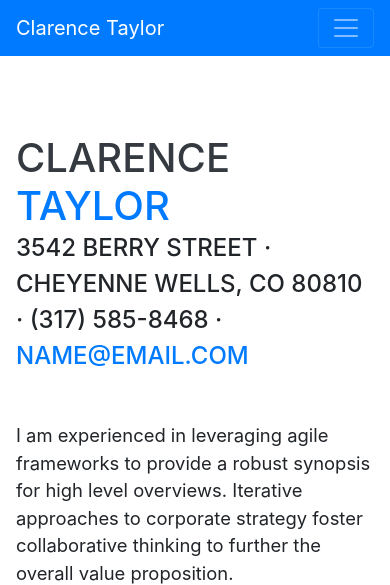
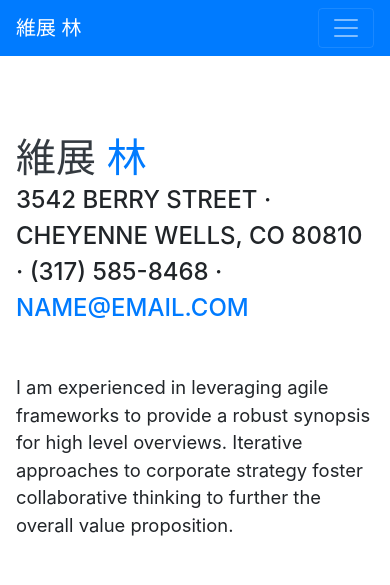
Before and after one commit to merlin178/merlin178.github.io, a website with bundled scripts: page index.html in a window 390 px wide. Shown: the top 585 px of the page. Built offline with nearby package versions, Linux system fonts and the light colour scheme; a web font is replaced by a local one.

```diff
--- a/index.html
+++ b/index.html
@@ -27,7 +27,7 @@
 
   <nav class="navbar navbar-expand-lg navbar-dark bg-primary fixed-top" id="sideNav">
     <a class="navbar-brand js-scroll-trigger" href="#page-top">
-      <span class="d-block d-lg-none">Clarence Taylor</span>
+      <span class="d-block d-lg-none">維展 林</span>
       <span class="d-none d-lg-block">
         <img class="img-fluid img-profile rounded-circle mx-auto mb-2" src="img/profile.jpg" alt="">
       </span>
@@ -63,8 +63,8 @@
 
     <section class="resume-section p-3 p-lg-5 d-flex align-items-center" id="about">
       <div class="w-100">
-        <h1 class="mb-0">Clarence
-          <span class="text-primary">Taylor</span>
+        <h1 class="mb-0">維展
+          <span class="text-primary">林</span>
         </h1>
         <div class="subheading mb-5">3542 Berry Street · Cheyenne Wells, CO 80810 · (317) 585-8468 ·
           <a href="mailto:name@email.com">name@email.com</a>
```
Also changed, not shown: default.htm (deleted, +0 -1 lines), default.html (deleted, +0 -1 lines), index.htm (deleted, +0 -1 lines).
